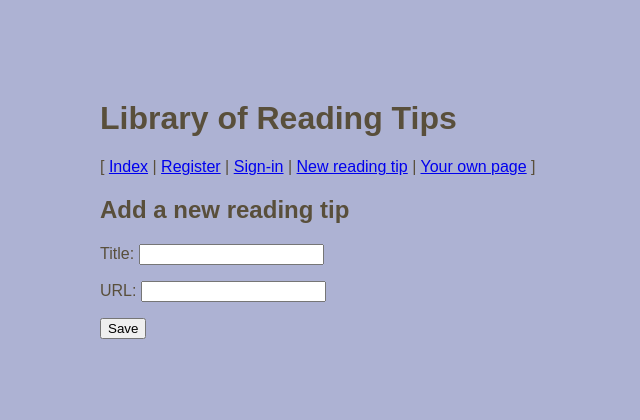
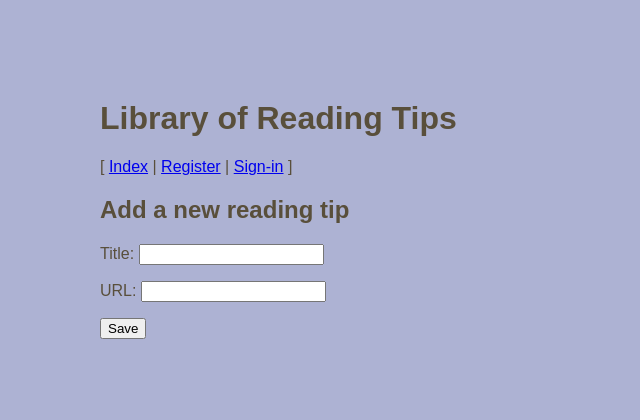
Before and after one commit to secnec/ohtu-miniprojekti-2021, a Flask app: page /add in a window 1280 px wide. Shown: the top 420 px of the page, without its empty margins (0-640 px from the left). Run offline with Flask 2, Linux system fonts and the light colour scheme.

Commit message:
user page only visible when signed in

```diff
--- a/templates/layout.html
+++ b/templates/layout.html
@@ -16,9 +16,11 @@
 
     <p>[ <a href="/">Index</a> |
         <a href="/register">Register</a> |
-        <a href="/signin">Sign-in</a> |
-        <a href="/add">New reading tip</a> |
-        <a href="/user">Your own page</a> ]</p>
+        <a href="/signin">Sign-in</a>
+        {% if session.username %}
+        | <a href="/add">New reading tip</a> |
+        <a href="/user">Your own page</a>
+        {% endif %} ]</p>
 
 
 {% block content %}{% endblock %}
```
